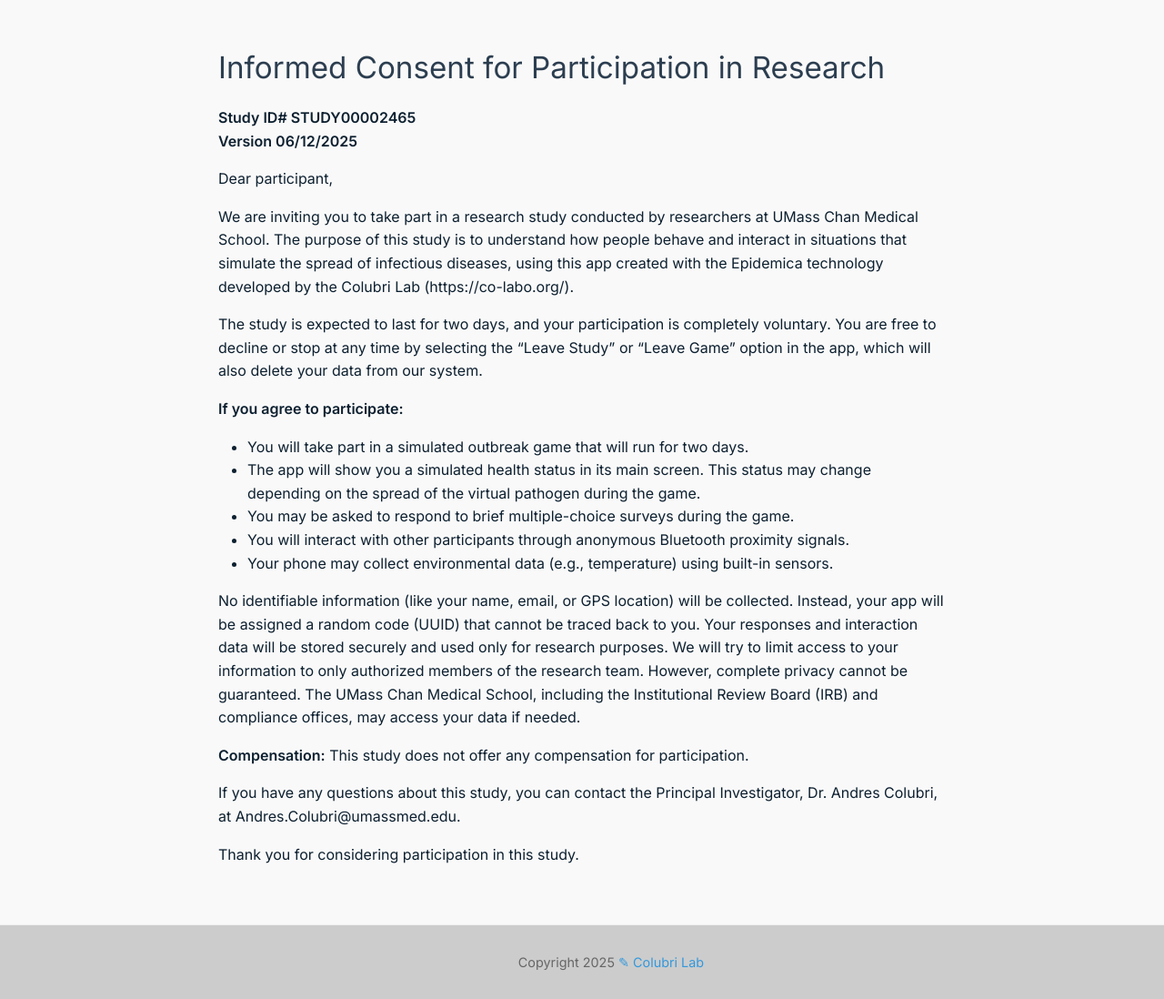
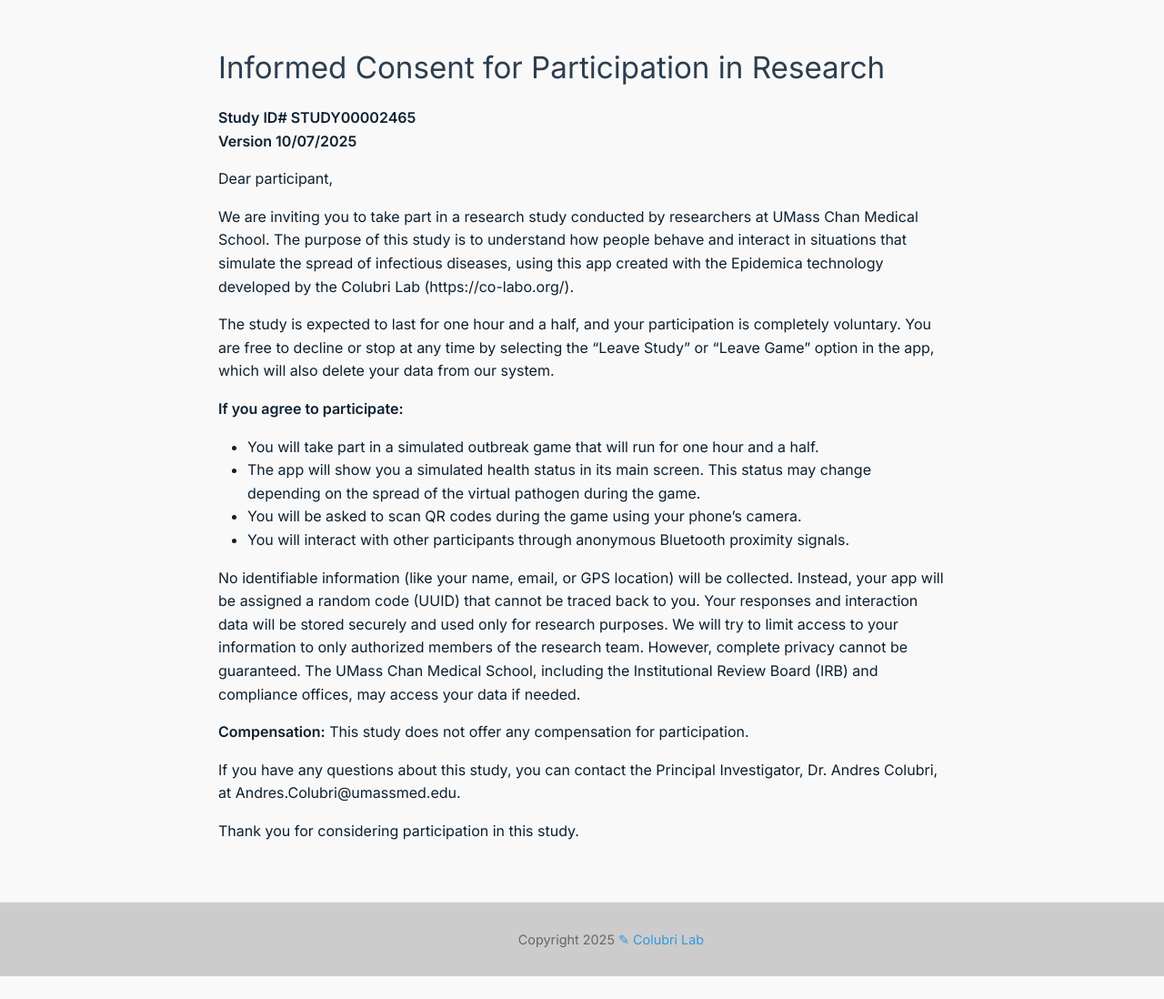
Before and after one commit to colabobio/epidemica-website, a Jekyll site: the page built from _toplevel/9-consent.md, in a window 1280 px wide. Shown: the whole page at 91% size. Built offline with Jekyll 4.4.1, drawn with Linux system fonts in a browser that asks for light colours; after the commit the page ends 1073 px from its top, so only the background shows below that.

Commit message:
updated consent form

```diff
--- a/_toplevel/9-consent.md
+++ b/_toplevel/9-consent.md
@@ -7,20 +7,19 @@
 ## Informed Consent for Participation in Research
 
 **Study ID# STUDY00002465**\
-**Version 06/12/2025**
+**Version 10/07/2025**
 
 Dear participant,
 
 We are inviting you to take part in a research study conducted by researchers at UMass Chan Medical School. The purpose of this study is to understand how people behave and interact in situations that simulate the spread of infectious diseases, using this app created with the Epidemica technology developed by the Colubri Lab (https://co-labo.org/).
 
-The study is expected to last for two days, and your participation is completely voluntary. You are free to decline or stop at any time by selecting the "Leave Study" or "Leave Game" option in the app, which will also delete your data from our system.
+The study is expected to last for one hour and a half, and your participation is completely voluntary. You are free to decline or stop at any time by selecting the "Leave Study" or "Leave Game" option in the app, which will also delete your data from our system.
 
 **If you agree to participate:**
-- You will take part in a simulated outbreak game that will run for two days.
+- You will take part in a simulated outbreak game that will run for one hour and a half.
 - The app will show you a simulated health status in its main screen. This status may change depending on the spread of the virtual pathogen during the game.
-- You may be asked to respond to brief multiple-choice surveys during the game.
+- You will be asked to scan QR codes during the game using your phone's camera.
 - You will interact with other participants through anonymous Bluetooth proximity signals.
-- Your phone may collect environmental data (e.g., temperature) using built-in sensors.
 
 No identifiable information (like your name, email, or GPS location) will be collected. Instead, your app will be assigned a random code (UUID) that cannot be traced back to you. Your responses and interaction data will be stored securely and used only for research purposes.
 We will try to limit access to your information to only authorized members of the research team. However, complete privacy cannot be guaranteed. The UMass Chan Medical School, including the Institutional Review Board (IRB) and compliance offices, may access your data if needed.
```
